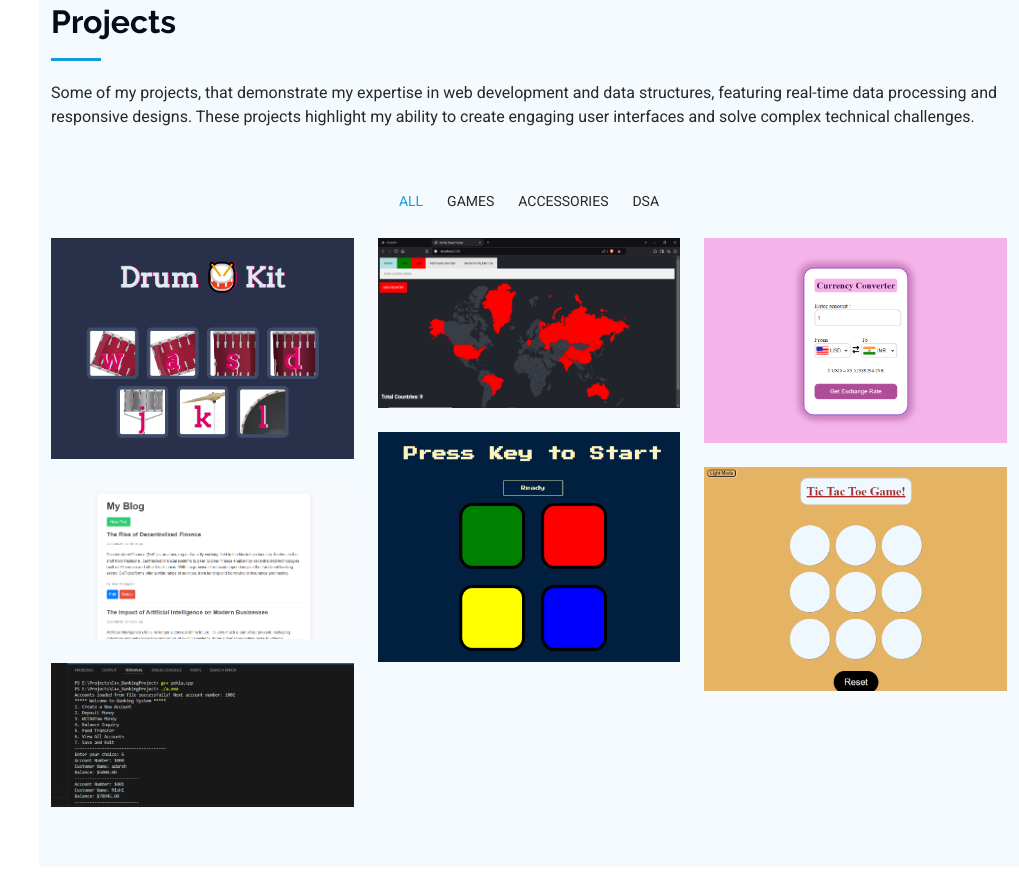
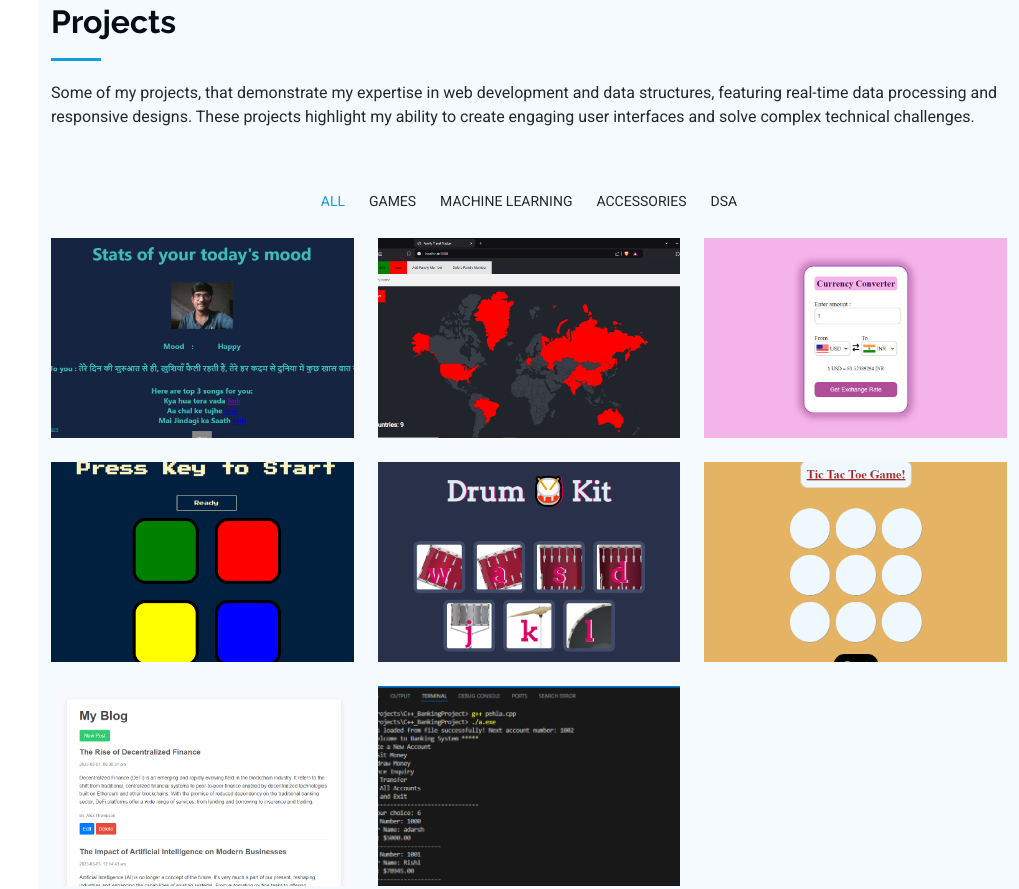
Before and after one commit to yaarAdarsh/AdarshSahu, a plain HTML site: page index.html in a window 1280 px wide. Shown: the part 3771-4660 px from the top of the page, without its empty margins (261-1280 px from the left). Drawn offline with Linux system fonts and the light colour scheme.

Commit message:
newUpdate

```diff
--- a/assets/css/main.css
+++ b/assets/css/main.css
@@ -882,6 +882,10 @@ section,
 .portfolio .portfolio-content:hover img {
   transform: scale(1.1);
 }
+.fixed-img {
+  height: 200px;          /* Same height for all images */
+  object-fit: cover;      /* Keeps aspect ratio, crops overflow */
+}
 
 /*--------------------------------------------------------------
 # Services Section
--- a/index.html
+++ b/index.html
@@ -441,28 +441,28 @@
           <ul class="portfolio-filters isotope-filters" data-aos="fade-up" data-aos-delay="100">
             <li data-filter="*" class="filter-active">All</li>
             <li data-filter=".filter-app">Games</li>
-            <!-- <li data-filter=".filter-product">Website Clones</li> -->
+            <li data-filter=".filter-product">Machine Learning</li>
             <li data-filter=".filter-branding">Accessories</li>
             <li data-filter=".filter-books">DSA</li>
           </ul><!-- End Portfolio Filters -->
 
           <div class="row gy-4 isotope-container" data-aos="fade-up" data-aos-delay="200">
 
-            <div class="col-lg-4 col-md-6 portfolio-item isotope-item filter-app">
+            <div class="col-lg-4 col-md-6 portfolio-item isotope-item filter-product">
               <div class="portfolio-content h-100">
-                <img src="assets/img/portfolio/drumKit4.png" class="img-fluid" alt="">
+                <img src="assets/img/portfolio/7.png" class="img-fluid w-100 fixed-img" alt="">
                 <div class="portfolio-info">
-                  <h4>Play Drums</h4>
-                  <p>Interactive Drum kit to play</p>
-                  <a href="assets/img/portfolio/drumKit4.png" title="Drum Kit" data-gallery="portfolio-gallery-app" class="glightbox preview-link"><i class="bi bi-zoom-in"></i></a>
-                  <a href="https://yaaradarsh.github.io/drumKit/" target="_blank" title="More Details" class="details-link"><i class="bi bi-link-45deg"></i></a>
+                  <h4>Sentimental Attendance System</h4>
+                  <p>ML powered attendance taking webapp</p>
+                  <a href="assets/img/portfolio/7.png" title="Sentimental Attendance System" data-gallery="portfolio-gallery-app" class="glightbox preview-link"><i class="bi bi-zoom-in"></i></a>
+                  <a href="https://github.com/yaarAdarsh/SentimentalAttendanceSystem" target="_blank" title="More Details" class="details-link"><i class="bi bi-link-45deg"></i></a>
                 </div>
               </div>
             </div><!-- End Portfolio Item -->
 
             <div class="col-lg-4 col-md-6 portfolio-item isotope-item filter-branding">
               <div class="portfolio-content h-100">
-                <img src="assets/img/portfolio/travelPlanner.png" class="img-fluid" alt="">
+                <img src="assets/img/portfolio/travelPlanner.png" class="img-fluid w-100 fixed-img" alt="">
                 <div class="portfolio-info">
                   <h4>Family Travel Tracker</h4>
                   <p>Keeps family travelling data on world map.</p>
@@ -474,7 +474,7 @@
 
             <div class="col-lg-4 col-md-6 portfolio-item isotope-item filter-branding">
               <div class="portfolio-content h-100">
-                <img src="assets/img/portfolio/currency.png" class="img-fluid" alt="">
+                <img src="assets/img/portfolio/currency.png" class="img-fluid w-100 fixed-img" alt="">
                 <div class="portfolio-info">
                   <h4>Currency Converter</h4>
                   <p>Converts one currency to another.</p>
@@ -486,7 +486,7 @@
 
             <div class="col-lg-4 col-md-6 portfolio-item isotope-item filter-app">
               <div class="portfolio-content h-100">
-                <img src="assets/img/portfolio/simonGame.png" class="img-fluid" alt="">
+                <img src="assets/img/portfolio/simonGame.png" class="img-fluid w-100 fixed-img" alt="">
                 <div class="portfolio-info">
                   <h4>Simon Game</h4>
                   <p>Our traditional Simon game</p>
@@ -496,9 +496,22 @@
               </div>
             </div><!-- End Portfolio Item -->
 
+
             <div class="col-lg-4 col-md-6 portfolio-item isotope-item filter-app">
               <div class="portfolio-content h-100">
-                <img src="assets/img/portfolio/ticTacToe.png" class="img-fluid" alt="">
+                <img src="assets/img/portfolio/drumKit4.png" class="img-fluid w-100 fixed-img" alt="">
+                <div class="portfolio-info">
+                  <h4>Play Drums</h4>
+                  <p>Interactive Drum kit to play</p>
+                  <a href="assets/img/portfolio/drumKit4.png" title="Drum Kit" data-gallery="portfolio-gallery-app" class="glightbox preview-link"><i class="bi bi-zoom-in"></i></a>
+                  <a href="https://yaaradarsh.github.io/drumKit/" target="_blank" title="More Details" class="details-link"><i class="bi bi-link-45deg"></i></a>
+                </div>
+              </div>
+            </div><!-- End Portfolio Item -->
+
+            <div class="col-lg-4 col-md-6 portfolio-item isotope-item filter-app">
+              <div class="portfolio-content h-100">
+                <img src="assets/img/portfolio/ticTacToe.png" class="img-fluid w-100 fixed-img" alt="">
                 <div class="portfolio-info">
                   <h4>TicTacToe</h4>
                   <p>Our childhood game "TicTacToe"</p>
@@ -510,7 +523,7 @@
 
             <div class="col-lg-4 col-md-6 portfolio-item isotope-item filter-branding">
               <div class="portfolio-content h-100">
-                <img src="assets/img/portfolio/blogSite.png" class="img-fluid" alt="">
+                <img src="assets/img/portfolio/blogSite.png" class="img-fluid w-100 fixed-img" alt="">
                 <div class="portfolio-info">
                   <h4>BlogSite</h4>
                   <p>Website for creating, updating, reading & deleting blogs.</p>
@@ -534,7 +547,7 @@
 
             <div class="col-lg-4 col-md-6 portfolio-item isotope-item filter-books">
               <div class="portfolio-content h-100">
-                <img src="assets/img/portfolio/banking.png" class="img-fluid" alt="">
+                <img src="assets/img/portfolio/banking.png" class="img-fluid w-100 fixed-img" alt="">
                 <div class="portfolio-info">
                   <h4>Bank Simulator</h4>
                   <p>Banking Simulation Project.</p>
```
Also changed, not shown: assets/img/portfolio/7.png (added).
